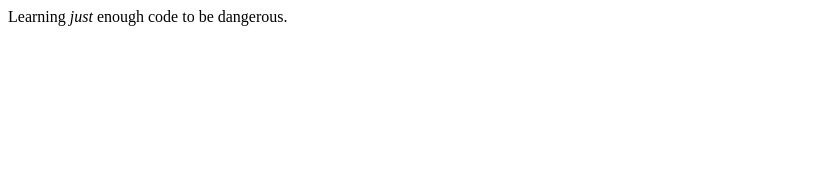
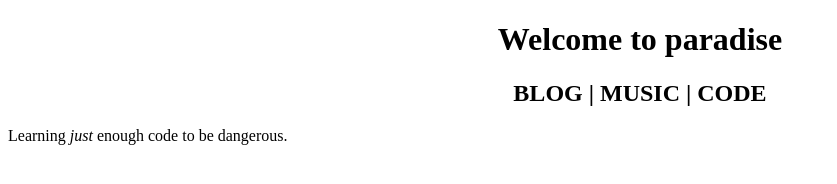
Before and after one commit to jakethesnake0/jakethesnake0.github.io, a plain HTML site: page index.html in a window 1280 px wide. Shown: the whole page, without its empty margins (0-837 px from the left). Drawn offline with Linux system fonts and the light colour scheme.

Commit message:
Added site title, sub navigation text

```diff
--- a/index.html
+++ b/index.html
@@ -6,6 +6,11 @@
 </head>
 
 <body>
+  <center>
+    <h1>Welcome to paradise</h1>
+    <h2>BLOG | MUSIC | CODE</h2>
+  </center>
+
 Learning <i>just</i> enough code to be dangerous.
 </body>
 
```
